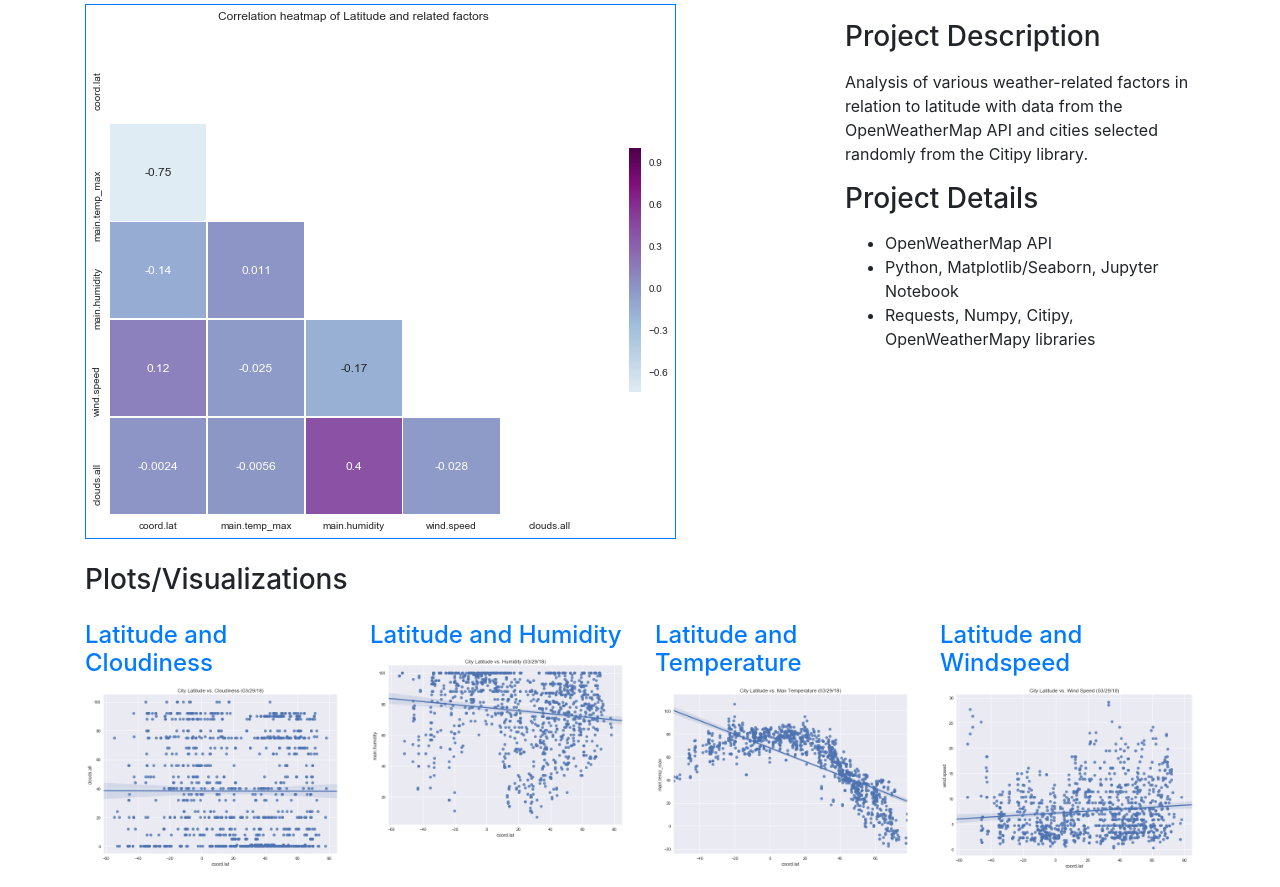
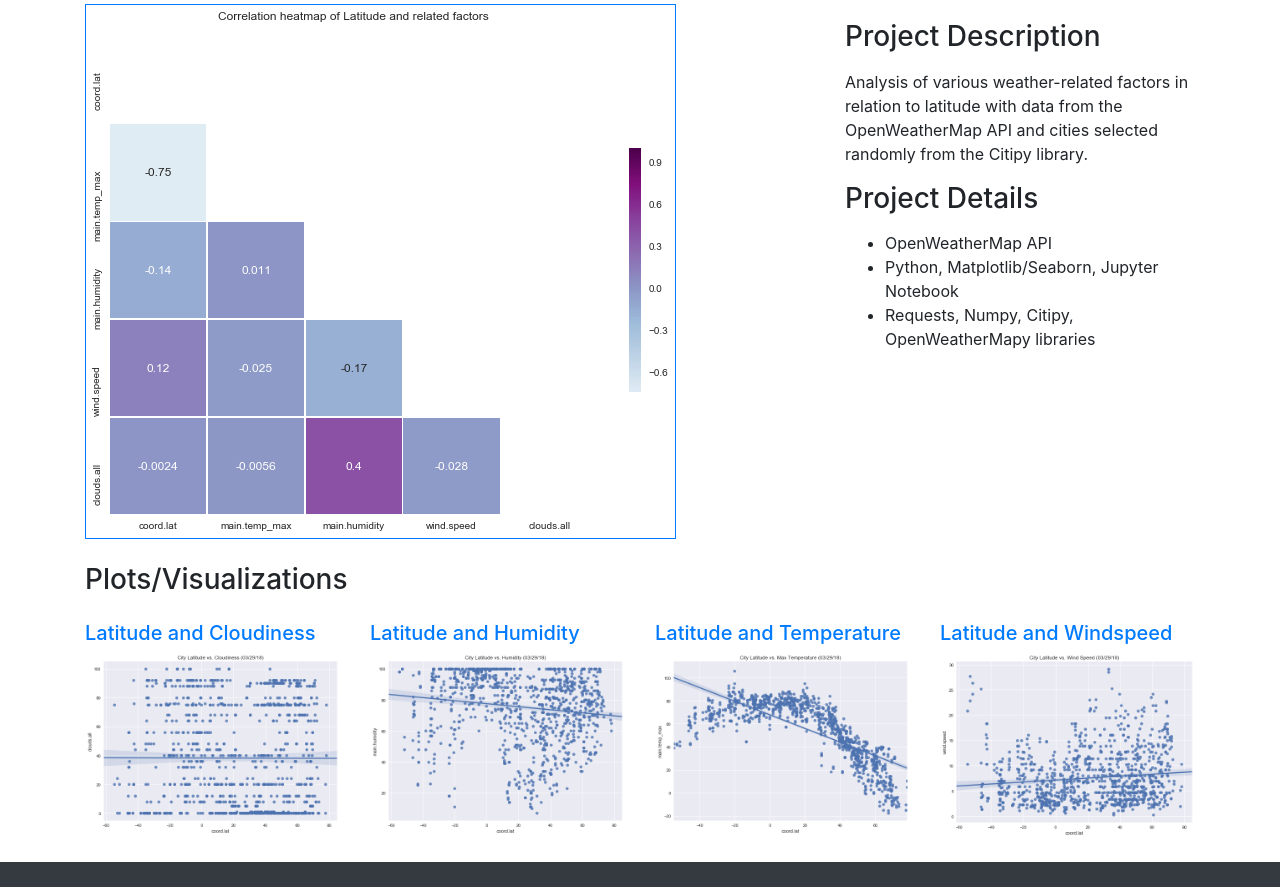
Before and after one commit to timothyyu/web-visual-dash, a plain HTML site: page index.html in a window 1280 px wide. Shown: the part 210-1097 px from the top of the page. Drawn offline with Linux system fonts and the light colour scheme.

Commit message:
update to index and visual pages for header size

```diff
--- a/css/portfolio-item.css
+++ b/css/portfolio-item.css
@@ -13,8 +13,8 @@ body {
     padding: 10px 10px 10px 10px;
     background-color: #f8f8f8;
 
-@media (min-width: 992px) {
+@media (min-width: 1080px) {
   body {
-    padding-top: 56px;
+    padding-top: 20px;
   }
 }
--- a/index.html
+++ b/index.html
@@ -97,7 +97,7 @@
         <!-- Place the anchor tag here to cover both your caption and image -->
         <a href="visual/clouds.html" class="">
             <div class="caption">
-                <h4 class="">Latitude and Cloudiness</h4>
+                <h5 class="">Latitude and Cloudiness</h5>
                 <!-- <p class="">Lorem ipsum dolor
                 </p> -->
             </div>
@@ -112,7 +112,7 @@
         <!-- Place the anchor tag here to cover both your caption and image -->
         <a href="visual/humidity.html" class="">
             <div class="caption">
-                <h4 class="">Latitude and Humidity</h4>
+                <h5 class="">Latitude and Humidity</h5>
                 <!-- <p class="">Lorem ipsum dolor
                 </p> -->
             </div>
@@ -127,7 +127,7 @@
         <!-- Place the anchor tag here to cover both your caption and image -->
         <a href="visual/temp.html" class="">
             <div class="caption">
-                <h4 class="">Latitude and Temperature</h4>
+                <h5 class="">Latitude and Temperature</h5>
                 <!-- <p class="">Lorem ipsum dolor
                 </p> -->
             </div>
@@ -142,7 +142,7 @@
         <!-- Place the anchor tag here to cover both your caption and image -->
         <a href="visual/wind.html" class="">
             <div class="caption">
-                <h4 class="">Latitude and Windspeed</h4>
+                <h5 class="">Latitude and Windspeed</h5>
                 <!-- <p class="">Lorem ipsum dolor
                 </p> -->
             </div>
```
Also changed, not shown: visual/humidity.html (+2 -1 lines), visual/temp.html (+1 -1 lines), visual/wind.html (+2 -1 lines).
